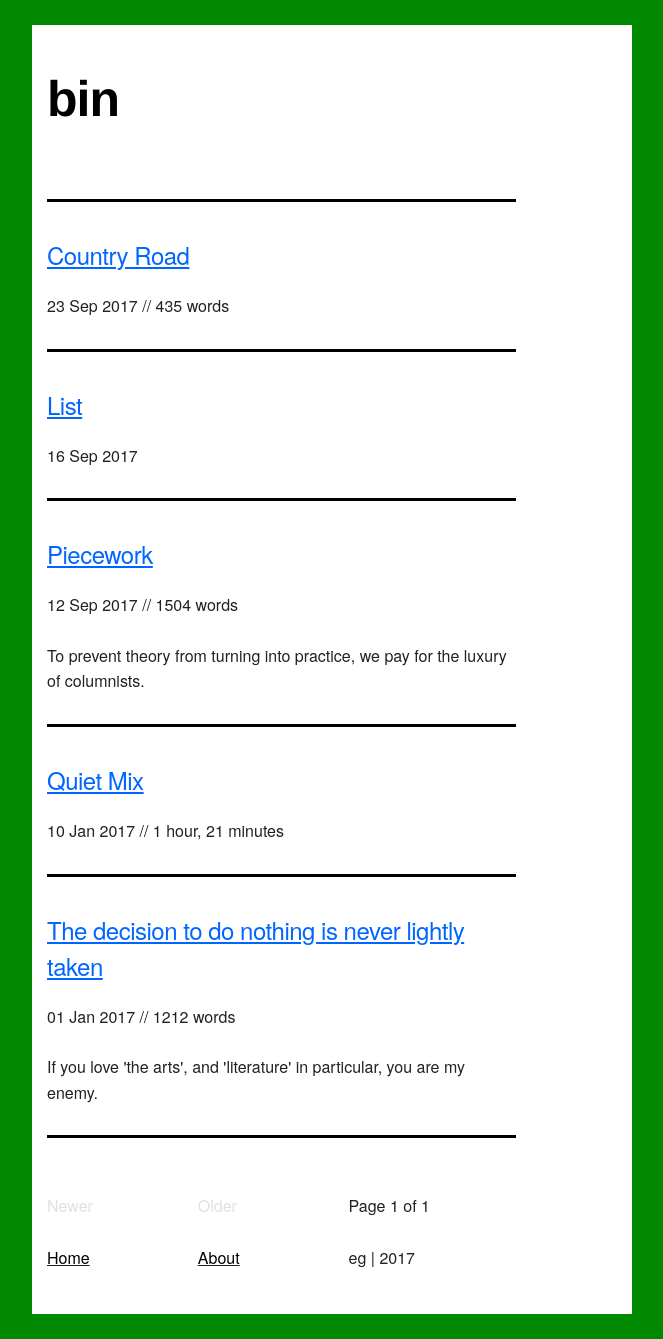
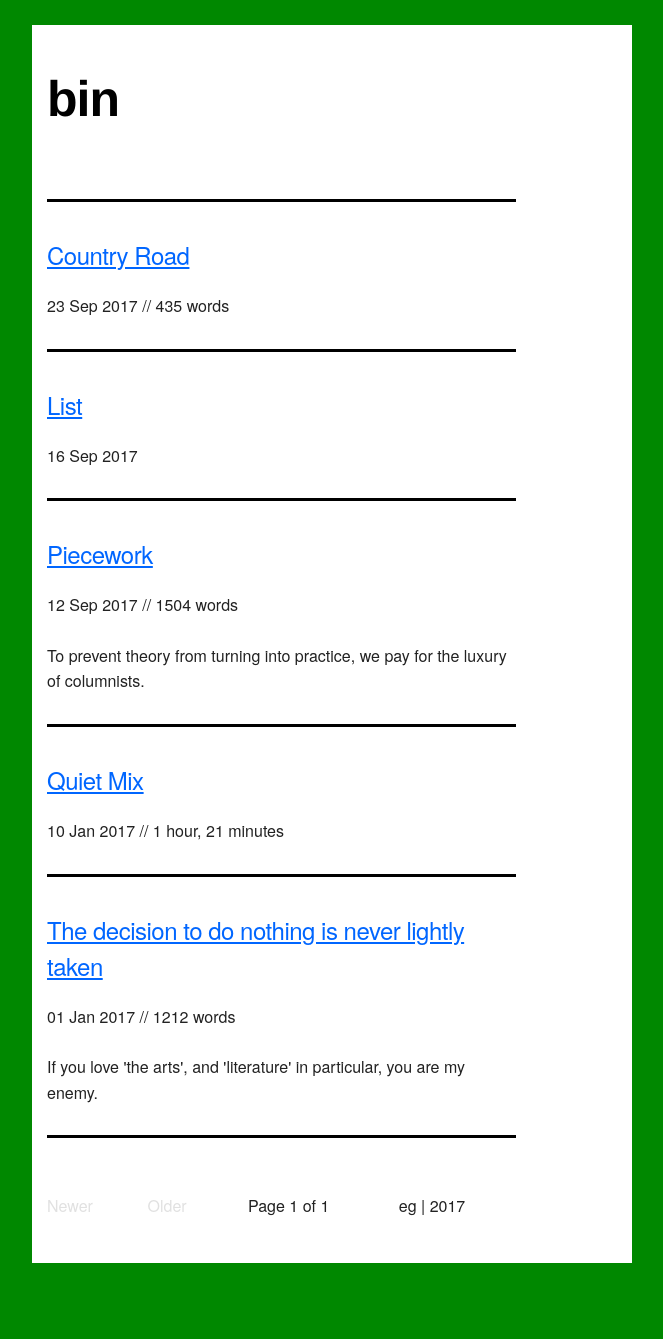
Before and after one commit to mt-trash/mt-trash.github.io, a Jekyll site: the page built from index.html, in a window 1280 px wide. Shown: the whole page, without its empty margins (308-971 px from the left). Built offline with Jekyll 4.4.1, drawn with Linux system fonts in a browser that asks for light colours; the list of posts is cut into pages by our own code; after the commit the page ends 1288 px from its top, so only the background shows below that.

Commit message:
simplify layouts

```diff
--- a/_layouts/root.html
+++ b/_layouts/root.html
@@ -38,17 +38,6 @@
           </div>
         </div>
         {{ content }}
-        <div class="row">
-          <div class="three columns" style="margin-bottom: 5%">
-            <u><a class="trash" href="http://empty-trash.com">Home</a></u>
-          </div>
-          <div class="three columns" style="margin-bottom: 5%">
-            <u><a class="trash" href="/about">About</a></u>
-          </div>
-          <div class="six columns" style="margin-bottom: 5%">
-            eg | {{ 'now' | date: "%Y" }}
-          </div>
-        </div>
       </div>
       <p></p>
 
--- a/index.html
+++ b/index.html
@@ -19,14 +19,14 @@
   </div>
 </div>
 <div class="row">
-  <div class="three columns" style="margin-bottom: 1%">
+  <div class="two columns" style="margin-bottom: 1%">
   {% if paginator.previous_page %}
     <a href="{{ paginator.previous_page_path }}">Newer</a>
   {% else %}
     <span class="inactive">Newer</span>
   {% endif %}
   </div>
-  <div class="three columns" style="margin-bottom: 1%">
+  <div class="two columns" style="margin-bottom: 1%">
   {% if paginator.next_page %}
     <a href="{{ paginator.next_page_path }}">Older</a>
   {% else %}
@@ -36,4 +36,7 @@
   <div class="three columns">
     <span>Page {{ paginator.page }} of {{ paginator.total_pages }}</span>
   </div>
+  <div class="three columns" style="margin-bottom: 5%">
+    eg | {{ 'now' | date: "%Y" }}
+  </div>
 </div>
```
Also changed, not shown: _layouts/default.html (+0 -8 lines), _layouts/photos.html (+8 -0 lines), _layouts/post.html (+8 -0 lines).
